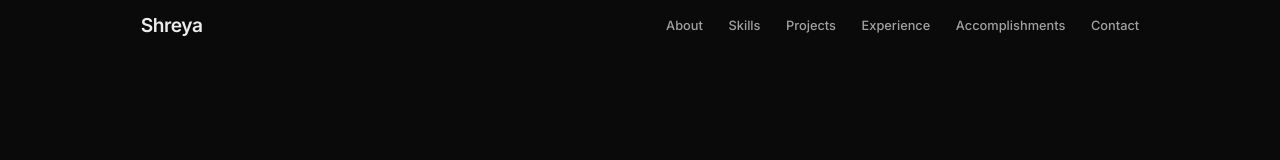
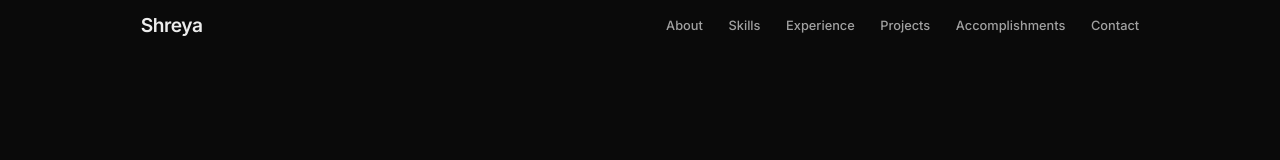
Before and after one commit to shreyahhh/shreya-portfolio, a React (Vite) app: page / in a window 1280 px wide. Shown: the top 160 px of the page. Built offline with nearby package versions, Linux system fonts and the light colour scheme.

Commit message:
Reorder navbar: move Experience before Projects

```diff
--- a/src/components/Header.jsx
+++ b/src/components/Header.jsx
@@ -20,8 +20,8 @@ const Header = () => {
   const navLinks = [
     { name: 'About', href: '#about' },
     { name: 'Skills', href: '#skills' },
+    { name: 'Experience', href: '#experience' },
     { name: 'Projects', href: '#projects' },
-    { name: 'Experience', href: '#experience' },
     { name: 'Accomplishments', href: '#accomplishments' },
     { name: 'Contact', href: '#contact' }
   ];
```
